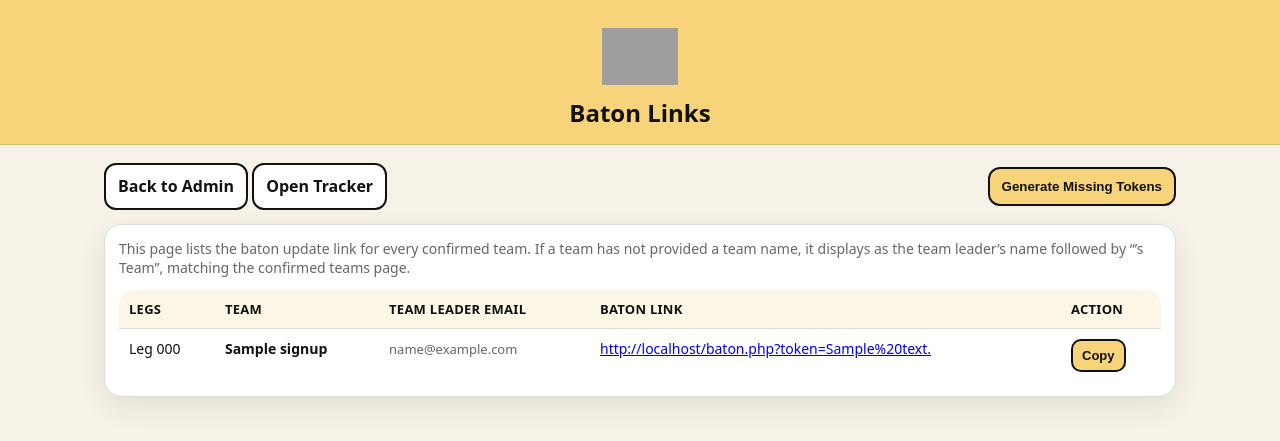
After one commit to jimgallagher80/bemoreamy, a PHP site: page /admin_baton_links.php in a window 1280 px wide. The commit adds this page. Shown: the top 441 px of the page. Run offline with PHP 8.4, Linux system fonts and the light colour scheme; the visitor is signed in with stand-in values (Sample User, id 1); tables that the repository leaves empty or names only in its code hold one stand-in row (values such as "Sample post"); grey boxes are pictures that could not be loaded.

Commit message:
Add files via upload

```diff
--- /dev/null
+++ b/admin_baton_links.php
@@ -0,0 +1,242 @@
+<?php
+session_start();
+require_once __DIR__ . '/includes/db.php';
+require_once __DIR__ . '/baton_lib.php';
+
+if (!isset($_SESSION['admin_logged_in'])) {
+    header('Location: admin.php');
+    exit;
+}
+
+function h($value) {
+    return htmlspecialchars((string)$value, ENT_QUOTES, 'UTF-8');
+}
+
+function randomBatonToken($len = 48) {
+    return bin2hex(random_bytes((int)($len / 2)));
+}
+
+function ensureTeamDetailsTokenForBaton(PDO $pdo, int $signupId): string {
+    $q = $pdo->prepare("SELECT team_details_token FROM signups WHERE id = ?");
+    $q->execute([$signupId]);
+    $existing = $q->fetchColumn();
+    if ($existing) return (string)$existing;
+
+    for ($i = 0; $i < 5; $i++) {
+        $token = randomBatonToken(48);
+        try {
+            $u = $pdo->prepare("
+                UPDATE signups
+                SET team_details_token = ?, team_details_token_created_at = NOW()
+                WHERE id = ? AND (team_details_token IS NULL OR team_details_token = '')
+            ");
+            $u->execute([$token, $signupId]);
+
+            $q->execute([$signupId]);
+            $final = $q->fetchColumn();
+            if ($final) return (string)$final;
+        } catch (Throwable $e) {
+            // Very unlikely token collision. Try again.
+        }
+    }
+
+    $q->execute([$signupId]);
+    $final = $q->fetchColumn();
+    return $final ? (string)$final : '';
+}
+
+$scheme = (!empty($_SERVER['HTTPS']) && $_SERVER['HTTPS'] !== 'off') ? 'https' : 'http';
+$host = $_SERVER['HTTP_HOST'] ?? 'www.bemoreamy.com';
+$baseUrl = $scheme . '://' . $host;
+
+$notice = '';
+$error = '';
+
+try {
+    if ($_SERVER['REQUEST_METHOD'] === 'POST' && isset($_POST['generate_missing_tokens'])) {
+        $idsStmt = $pdo->query("
+            SELECT DISTINCT s.id
+            FROM signups s
+            JOIN signup_legs sl ON sl.signup_id = s.id
+            WHERE sl.status = 'confirmed'
+              AND (s.team_details_token IS NULL OR s.team_details_token = '')
+            ORDER BY s.id ASC
+        ");
+        $ids = array_map('intval', $idsStmt->fetchAll(PDO::FETCH_COLUMN));
+        $created = 0;
+        foreach ($ids as $signupId) {
+            $token = ensureTeamDetailsTokenForBaton($pdo, $signupId);
+            if ($token !== '') $created++;
+        }
+        $notice = "Generated missing tokens for {$created} confirmed team link(s).";
+    }
+
+    $stmt = $pdo->query("
+        SELECT
+            s.id,
+            s.team_name,
+            s.team_leader_first_name,
+            s.team_leader_surname,
+            s.email,
+            s.team_details_token,
+            GROUP_CONCAT(sl.leg_number ORDER BY sl.leg_number ASC SEPARATOR ',') AS legs
+        FROM signups s
+        JOIN signup_legs sl ON sl.signup_id = s.id
+        WHERE sl.status = 'confirmed'
+        GROUP BY
+            s.id,
+            s.team_name,
+            s.team_leader_first_name,
+            s.team_leader_surname,
+            s.email,
+            s.team_details_token
+        ORDER BY MIN(sl.leg_number) ASC, s.team_leader_surname ASC, s.team_leader_first_name ASC
+    ");
+    $teams = $stmt->fetchAll(PDO::FETCH_ASSOC);
+} catch (Throwable $e) {
+    error_log('admin_baton_links.php error: ' . $e->getMessage());
+    $teams = [];
+    $error = 'Unable to load baton links.';
+}
+?>
+<!doctype html>
+<html lang="en">
+<head>
+  <meta charset="utf-8" />
+  <meta name="viewport" content="width=device-width, initial-scale=1" />
+  <title>Be More Amy - Baton Links</title>
+  <style>
+    :root{--bg:#f6f2e8;--panel:#fff;--ink:#111;--muted:#666;--border:#ddd;--gold:#f7d37a;--orange:#f4a261;--green:#e4f6e8;--red:#ffe2e2}
+    *{box-sizing:border-box}
+    body{margin:0;background:var(--bg);color:var(--ink);font-family:system-ui,-apple-system,Segoe UI,Roboto,Helvetica,Arial,sans-serif;line-height:1.4}
+    header{background:var(--gold);border-bottom:1px solid rgba(0,0,0,.12);padding:18px 16px;text-align:center}
+    header img{width:76px;height:76px;object-fit:contain;display:block;margin:0 auto 6px}
+    h1{margin:0;font-size:24px;line-height:1.1}
+    main{max-width:1100px;margin:0 auto;padding:18px 14px 36px}
+    .top-actions{display:flex;gap:10px;flex-wrap:wrap;align-items:center;justify-content:space-between;margin-bottom:14px}
+    .btn{appearance:none;border:2px solid #111;border-radius:12px;background:var(--gold);color:#111;text-decoration:none;padding:10px 12px;font-weight:800;cursor:pointer;display:inline-flex;align-items:center;justify-content:center;gap:6px}
+    .btn.secondary{background:#fff}
+    .btn.small{font-size:13px;padding:7px 9px;border-radius:10px}
+    .notice,.error{border-radius:14px;padding:10px 12px;margin-bottom:12px;font-weight:700}
+    .notice{background:var(--green);border:1px solid #a6d8ae}.error{background:var(--red);border:1px solid #e5a5a5}
+    .card{background:var(--panel);border:1px solid var(--border);border-radius:18px;padding:14px;box-shadow:0 10px 28px rgba(0,0,0,.08)}
+    .summary{color:var(--muted);font-size:14px;margin:0 0 12px}
+    table{width:100%;border-collapse:collapse;background:#fff;border-radius:14px;overflow:hidden}
+    th,td{border-bottom:1px solid var(--border);padding:10px;text-align:left;vertical-align:top;font-size:14px}
+    th{background:#fbf6e6;font-size:13px;text-transform:uppercase;letter-spacing:.02em}
+    tr:last-child td{border-bottom:none}
+    .team-name{font-weight:850}.muted{color:var(--muted);font-size:13px}.link-cell{word-break:break-all;min-width:280px}.missing{color:#9a3600;font-weight:800}
+    .copy-status{position:fixed;left:50%;bottom:18px;transform:translateX(-50%);background:#111;color:#fff;padding:10px 14px;border-radius:999px;font-weight:800;display:none;z-index:10}.copy-status.show{display:block}
+    @media(max-width:760px){table,thead,tbody,tr,th,td{display:block}thead{display:none}tr{border:1px solid var(--border);border-radius:14px;margin-bottom:10px;overflow:hidden}td{border-bottom:1px solid var(--border)}td::before{content:attr(data-label);display:block;font-size:12px;text-transform:uppercase;letter-spacing:.02em;color:var(--muted);font-weight:800;margin-bottom:3px}.link-cell{min-width:0}}
+  </style>
+</head>
+<body>
+<header>
+  <img src="BMAlogo.svg" alt="Be More Amy logo" />
+  <h1>Baton Links</h1>
+</header>
+<main>
+  <div class="top-actions">
+    <div>
+      <a class="btn secondary" href="admin.php">Back to Admin</a>
+      <a class="btn secondary" href="tracker.html" target="_blank" rel="noopener">Open Tracker</a>
+    </div>
+    <form method="post">
+      <button class="btn" type="submit" name="generate_missing_tokens" value="1">Generate Missing Tokens</button>
+    </form>
+  </div>
+
+  <?php if ($notice): ?><div class="notice"><?php echo h($notice); ?></div><?php endif; ?>
+  <?php if ($error): ?><div class="error"><?php echo h($error); ?></div><?php endif; ?>
+
+  <section class="card">
+    <p class="summary">
+      This page lists the baton update link for every confirmed team. If a team has not provided a team name, it displays as the team leader’s name followed by “’s Team”, matching the confirmed teams page.
+    </p>
+
+    <table>
+      <thead>
+        <tr>
+          <th>Legs</th>
+          <th>Team</th>
+          <th>Team Leader Email</th>
+          <th>Baton Link</th>
+          <th>Action</th>
+        </tr>
+      </thead>
+      <tbody>
+      <?php if (!$teams): ?>
+        <tr><td colspan="5">No confirmed teams found.</td></tr>
+      <?php else: ?>
+        <?php foreach ($teams as $team): ?>
+          <?php
+            $displayName = baton_team_name($team);
+            $token = trim((string)($team['team_details_token'] ?? ''));
+            $link = $token !== '' ? $baseUrl . '/baton.php?token=' . rawurlencode($token) : '';
+            $legs = array_filter(array_map('trim', explode(',', (string)($team['legs'] ?? ''))));
+            $legText = '';
+            if (count($legs) === 1) {
+                $legText = 'Leg ' . $legs[0];
+            } elseif (count($legs) > 1) {
+                $legText = 'Legs ' . implode(', ', $legs);
+            }
+          ?>
+          <tr>
+            <td data-label="Legs"><?php echo h($legText); ?></td>
+            <td data-label="Team"><div class="team-name"><?php echo h($displayName); ?></div></td>
+            <td data-label="Team Leader Email"><span class="muted"><?php echo h($team['email'] ?? ''); ?></span></td>
+            <td data-label="Baton Link" class="link-cell">
+              <?php if ($link): ?>
+                <a href="<?php echo h($link); ?>" target="_blank" rel="noopener"><?php echo h($link); ?></a>
+              <?php else: ?>
+                <span class="missing">No token yet. Use “Generate Missing Tokens”.</span>
+              <?php endif; ?>
+            </td>
+            <td data-label="Action">
+              <?php if ($link): ?>
+                <button class="btn small copy-link" type="button" data-link="<?php echo h($link); ?>">Copy</button>
+              <?php endif; ?>
+            </td>
+          </tr>
+        <?php endforeach; ?>
+      <?php endif; ?>
+      </tbody>
+    </table>
+  </section>
+</main>
+<div id="copyStatus" class="copy-status">Copied</div>
+<script>
+(function(){
+  const status = document.getElementById('copyStatus');
+  function showCopied(){
+    status.classList.add('show');
+    window.clearTimeout(showCopied._t);
+    showCopied._t = window.setTimeout(() => status.classList.remove('show'), 1200);
+  }
+  document.querySelectorAll('.copy-link').forEach(btn => {
+    btn.addEventListener('click', async () => {
+      const link = btn.getAttribute('data-link') || '';
+      try {
+        if (navigator.clipboard && window.isSecureContext) {
+          await navigator.clipboard.writeText(link);
+        } else {
+          const ta = document.createElement('textarea');
+          ta.value = link;
+          ta.style.position = 'fixed';
+          ta.style.left = '-9999px';
+          document.body.appendChild(ta);
+          ta.focus();
+          ta.select();
+          document.execCommand('copy');
+          document.body.removeChild(ta);
+        }
+        showCopied();
+      } catch (e) {
+        window.prompt('Copy this baton link:', link);
+      }
+    });
+  });
+})();
+</script>
+</body>
+</html>
--- a/baton_lib.php
+++ b/baton_lib.php
@@ -158,5 +158,5 @@ function baton_team_name($signup) {
     $first = baton_clean($signup['team_leader_first_name'] ?? '');
     $last = baton_clean($signup['team_leader_surname'] ?? '');
     $name = trim($first . ' ' . $last);
-    return $name !== '' ? $name . "'s Team" : 'Unnamed team';
+    return $name !== '' ? $name . "’s Team" : 'Unnamed team';
 }
```
